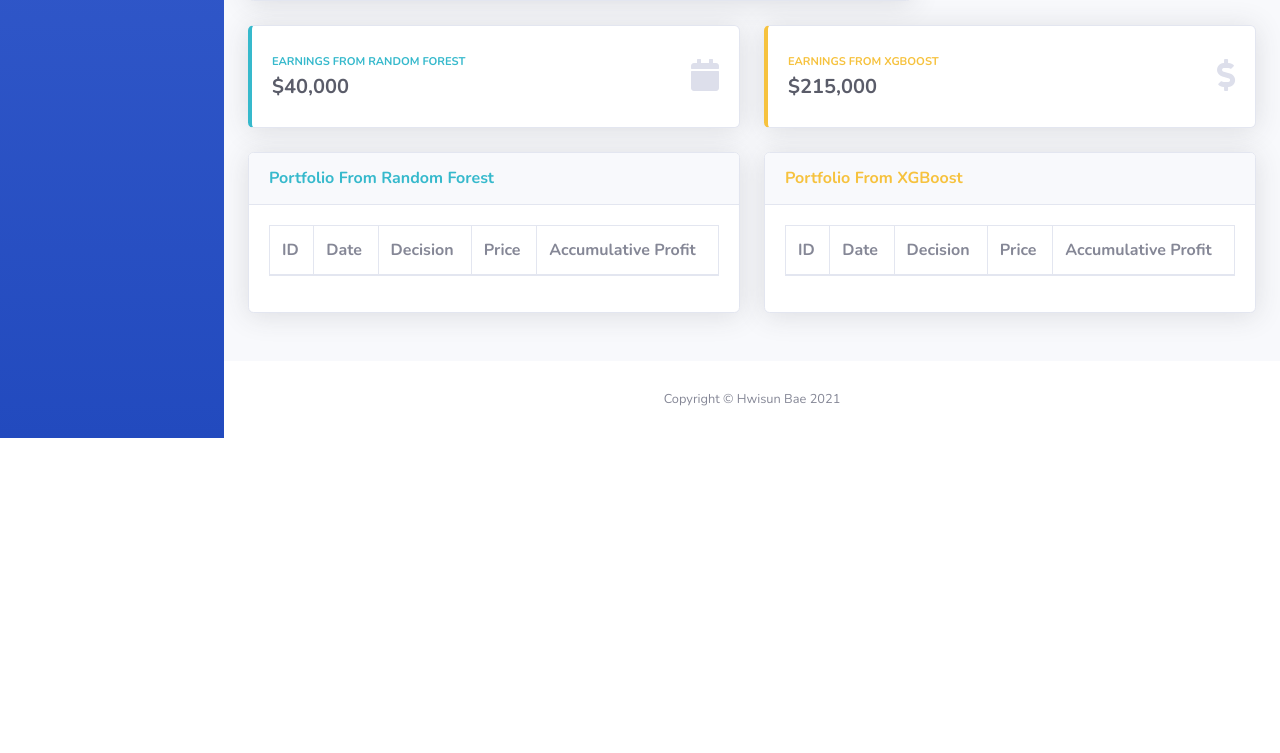
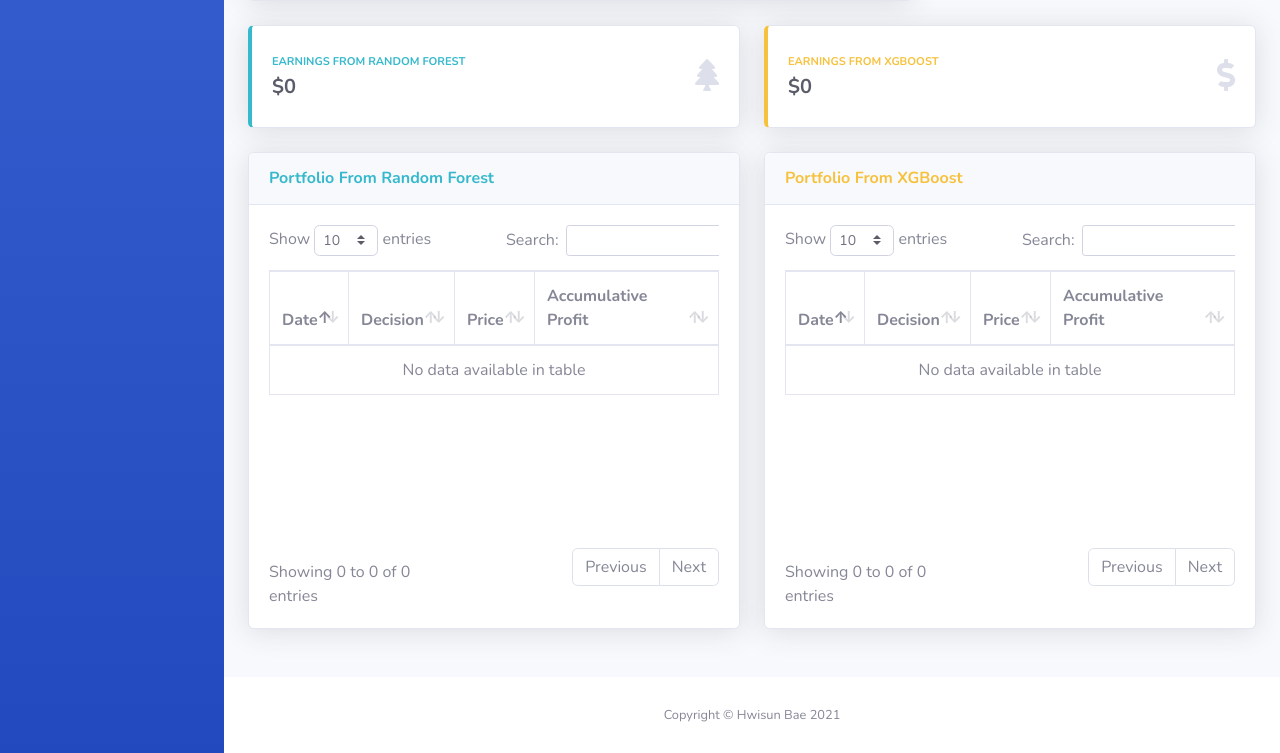
Before and after one commit to hwisunbae/stock-seer, a Django app: page / in a window 1280 px wide. Shown: the part 1274-2027 px from the top of the page. Before the commit the page ends 1712 px from the top, so only its background shows below. Run offline with Django 3.2, Linux system fonts and the light colour scheme; the visitor is signed in with stand-in values (Sample User, id 1); lists and menus that the app fills with data are empty; some libraries are stand-ins or nearby versions.

Commit message:
final touch

```diff
--- a/mysite/app/static/js/demo/word-cloud.js
+++ b/mysite/app/static/js/demo/word-cloud.js
@@ -17,7 +17,7 @@ $(function() {
         minDate: "2021/05/01",
         maxDate: "2021/09/30",
     }, function (start, end, label) {
-        alert("A new date selection was made: " + start.format('YYYY-MM-DD') + ' to ' + end.format('YYYY-MM-DD'));
+        // alert("A new date selection was made: " + start.format('YYYY-MM-DD') + ' to ' + end.format('YYYY-MM-DD'));
         picked_start = start.format('YYYY-MM-DD')
         picked_end = end.format('YYYY-MM-DD')
     })
--- a/mysite/app/templates/charts.html
+++ b/mysite/app/templates/charts.html
@@ -88,7 +88,7 @@
 
     </div>
     <!-- End of Page Wrapper -->
-
+</div>
 <!-- Scroll to Top Button-->
 <a class="scroll-to-top rounded" href="#page-top">
     <i class="fas fa-angle-up"></i>
--- a/mysite/app/templates/index.html
+++ b/mysite/app/templates/index.html
@@ -4,7 +4,8 @@
 <head>
 
     {% include "head_part.html" %}
-
+    <!-- Custom styles for this page -->
+    <link href="/static/vendor/datatables/dataTables.bootstrap4.min.css" rel="stylesheet">
 
 </head>
 
@@ -149,7 +150,8 @@
                                     <canvas id="prediction-chart" ></canvas>
                                 </div>
                                 <hr>
-                                <div id="description">Train set is pre-defined 20% of the date that user selects, which means machine learning model predicts stock price for only 20% of the date that user defines.</div>
+                                <div id="description">Train set is pre-defined 20% of the date that user selects, which means machine learning model predicts stock price for only 20% of the date that user defines.
+                                </div>
                             </div>
                         </div>
                     </div>
@@ -197,10 +199,10 @@
                                     <div class="col mr-2">
                                         <div class="text-xs font-weight-bold text-info text-uppercase mb-1">
                                             Earnings From Random Forest</div>
-                                        <div class="h5 mb-0 font-weight-bold text-gray-800">$40,000</div>
+                                        <div id="rf-profit" class="h5 mb-0 font-weight-bold text-gray-800">$0</div>
                                     </div>
                                     <div class="col-auto">
-                                        <i class="fas fa-calendar fa-2x text-gray-300"></i>
+                                        <i class="fas fa-tree fa-2x text-gray-300"></i>
                                     </div>
                                 </div>
                             </div>
@@ -214,7 +216,7 @@
                                     <div class="col mr-2">
                                         <div class="text-xs font-weight-bold text-warning text-uppercase mb-1">
                                             Earnings From XGBoost</div>
-                                        <div class="h5 mb-0 font-weight-bold text-gray-800">$215,000</div>
+                                        <div id="xgb-profit" class="h5 mb-0 font-weight-bold text-gray-800">$0</div>
                                     </div>
                                     <div class="col-auto">
                                         <i class="fas fa-dollar-sign fa-2x text-gray-300"></i>
@@ -240,7 +242,6 @@
                                     <table class="table table-bordered" id="dataTable-rf" width="100%" cellspacing="0">
                                         <thead>
                                             <tr>
-                                                <th>ID</th>
                                                 <th>Date</th>
                                                 <th>Decision</th>
                                                 <th>Price</th>
@@ -248,15 +249,6 @@
                                             </tr>
                                         </thead>
                                         <tbody id="dataTable-rf-tbody">
-                                        {% for tweet in positive_tweets %}
-                                            <tr>
-                                                <td>{{ tweet.created_at }}</td>
-                                                <td>{{ tweet.user_name }}</td>
-                                                <td>{{ tweet.text }}</td>
-                                                <td>{{ tweet.polarity }}</td>
-                                            </tr>
-                                        {% endfor %}
-
                                         </tbody>
                                     </table>
                                 </div>
@@ -275,7 +267,6 @@
                                     <table class="table table-bordered" id="dataTable-xgb" width="100%" cellspacing="0">
                                         <thead>
                                             <tr>
-                                                <th>ID</th>
                                                 <th>Date</th>
                                                 <th>Decision</th>
                                                 <th>Price</th>
@@ -283,16 +274,6 @@
                                             </tr>
                                         </thead>
                                         <tbody id="dataTable-xgb-tbody">
-                                        {% for tweet in positive_tweets %}
-                                            <tr>
-                                                <td><a href="https://twitter.com/tweet/status/{{ tweet.id }}">{{ tweet.id}}</a></td>
-                                                <td>{{ tweet.created_at }}</td>
-                                                <td>{{ tweet.user_name }}</td>
-                                                <td>{{ tweet.text }}</td>
-                                                <td>{{ tweet.polarity }}</td>
-                                            </tr>
-                                        {% endfor %}
-
                                         </tbody>
                                     </table>
                                 </div>
@@ -324,6 +305,9 @@
 {% include "modals_and_scripts_part.html" %}
 
 <!-- Page level plugins -->
+<script src="/static/vendor/datatables/jquery.dataTables.min.js"></script>
+<script src="/static/vendor/datatables/dataTables.bootstrap4.min.js"></script>
+<!-- Page level plugins -->
 <script src="/static/vendor/chart.js/Chart.min.js"></script>
 
 <!-- Page level custom scripts -->
@@ -331,6 +315,24 @@
 
 
 <script>
+    // Global variables
+    table_xgb = $('#dataTable-xgb').DataTable({
+        "scrollY": "200px",
+        "bDestroy": true,
+        columnDefs: [{
+            "defaultContent": "-",
+            "targets": "_all"
+        }],
+    })
+
+    table_rf = $('#dataTable-rf').DataTable({
+        "scrollY": "200px",
+        "bDestroy": true,
+        columnDefs: [{
+            "defaultContent": "-",
+            "targets": "_all"
+        }],
+    })
 
     $(function() {
         let myPieChart, myLineChart, myPredictionChart
@@ -362,7 +364,7 @@
             }
             else {
                 $('#fetch-tweets').prop("disabled", false);
-                alert("A new date selection was made: " + start.format('YYYY-MM-DD') + ' to ' + end.format('YYYY-MM-DD'));
+                // alert("A new date selection was made: " + start.format('YYYY-MM-DD') + ' to ' + end.format('YYYY-MM-DD'));
             }
         })
 
@@ -449,6 +451,41 @@
 
                 },
                 success: function (data) {
+                    // ------------------------------
+                    // Table
+                    // ------------------------------
+                    table_xgb.clear()
+                    table_rf.clear()
+                    let xgb_objs = JSON.parse(data.xgb_objs),
+                        rf_objs = JSON.parse(data.rf_objs)
+                    $.each(xgb_objs, function(i, item){
+                        table_xgb.row.add([
+                            String(item.fields.date).substring(0, 10),
+                            (String(item.fields.decision)=='Decision.B') ? 'Buy': 'Sell',
+                            '$'+item.fields.price,
+                            '$'+item.fields.profit
+                        ])
+
+                        if (i == xgb_objs.length - 1)
+                            $('#xgb-profit').text('$'+item.fields.profit)
+                    })
+
+                    $.each(rf_objs, function(i, item){
+                        table_rf.row.add([
+                            String(item.fields.date).substring(0, 10),
+                            (String(item.fields.decision)=='Decision.B') ? 'Buy': 'Sell',
+                            '$'+item.fields.price,
+                            '$'+item.fields.profit
+                        ])
+
+                        if (i == rf_objs.length - 1)
+                            $('#rf-profit').text('$'+item.fields.profit)
+                    })
+
+
+                    // ------------------------------
+                    // Chart
+                    // ------------------------------
                     var circle_chart = document.getElementById("tweet-circle-chart");
                     myPieChart = new Chart(circle_chart, {
                         type: 'doughnut',
@@ -593,6 +630,8 @@
                 complete: function (data) {
                     $('#loader').hide();
                     $('#main-content').show();
+                    table_xgb.draw()
+                    table_rf.draw()
                     console.log('complete')
                     const rf = (data.responseJSON.rf_accuracy * 100).toFixed(2),
                         xbf = (data.responseJSON.xgb_accuracy * 100).toFixed(2),
--- a/mysite/app/templates/register.html
+++ b/mysite/app/templates/register.html
@@ -84,7 +84,7 @@
 <!-- Custom scripts for all pages-->
 <script src="/static/js/sb-admin-2.min.js"></script>
 <script>
-    $('#btn-register').click(function() {\
+    $('#btn-register').click(function() {
         let first_name = $('#exampleFirstName').val(), last_name = $('#exampleLastName').val(),
             user_name = $('#exampleUserName').val(), email = $('#exampleInputEmail').val(),
             password = $('#exampleInputPassword').val()
--- a/mysite/app/views.py
+++ b/mysite/app/views.py
@@ -156,11 +156,11 @@ def visualize_tweet_report(request):
     # -------------------------------
     # Stock Portfolio
     Portfolio.objects.all().delete()
+    portfolio_cal(rf_pred_stock, MLMethod.RF)
+    portfolio_cal(xgb_pred_stock, MLMethod.XG)
 
-    portfolio_cal(rf_pred_stock, MLMethod.RF)
-
-
-    print(Portfolio.objects.all())
+    xgb_objs = serializers.serialize('json', Portfolio.objects.filter(ml_method=MLMethod.XG))
+    rf_objs = serializers.serialize('json', Portfolio.objects.filter(ml_method=MLMethod.RF))
 
     return JsonResponse(data={
         'ratio_labels': ratio_labels,
@@ -171,7 +171,9 @@ def visualize_tweet_report(request):
         'rf_pred': rf_pred,
         'xgb_pred': xgb_pred,
         'rf_accuracy': rf_accuracy,
-        'xgb_accuracy': xgb_accuracy
+        'xgb_accuracy': xgb_accuracy,
+        'xgb_objs': xgb_objs,
+        'rf_objs': rf_objs
     })
 
 
@@ -187,26 +189,26 @@ def portfolio_cal(pred_stock, ml_method):
     for i in range(len(pred_stock)):
         pred = pred_stock.iloc[i]['Predicted']
         real = pred_stock.iloc[i]['Real']
-        print('----------------------------')
-        print('i', i)
-        print('pred', pred)
-        print('real', real)
-        print('pred_mean', pred_mean)
+        # print('----------------------------')
+        # print('i', i)
+        # print('pred', pred)
+        # print('real', real)
+        # print('pred_mean', pred_mean)
 
         # BUY decision (pred < mean)
         if (pred < pred_mean) and (portfolio_limit == 0):
             portfolio_limit = 1
             profit = 0
-            print('----------------------------')
-            print('BUY')
-            print('date', pred_stock.iloc[i]['date'])
-            print('decision', 'buy')
-            print('price', pred_stock.iloc[i]['Real'])
-            print('bought', pred_stock.iloc[i]['Real'])
-            print('profit', profit)
+            # print('----------------------------')
+            # print('BUY')
+            # print('date', pred_stock.iloc[i]['date'])
+            # print('decision', 'buy')
+            # print('price', pred_stock.iloc[i]['Real'])
+            # print('bought', pred_stock.iloc[i]['Real'])
+            # print('profit', profit)
 
-            if Portfolio.objects.filter(decision=Decision.S).exists():
-                profit = Portfolio.objects.latest('profit').profit
+            if Portfolio.objects.filter(ml_method=ml_method, decision=Decision.S).exists():
+                profit = Portfolio.objects.filter(ml_method=ml_method, decision=Decision.S).latest('profit').profit
 
             portfolio_bought = Portfolio.objects.create(date=pred_stock.iloc[i]['date'],
                                                         ml_method=ml_method,
@@ -217,35 +219,38 @@ def portfolio_cal(pred_stock, ml_method):
 
         # SELL decision (pred > actual bought value at buy time)
         bought = 0
-        if Portfolio.objects.filter(decision=Decision.B).exists():
-            bought = Portfolio.objects.filter(decision=Decision.B).latest('date').price
+        if Portfolio.objects.filter(ml_method=ml_method, decision=Decision.B).exists():
+            bought = Portfolio.objects.filter(ml_method=ml_method, decision=Decision.B).latest('date').price
 
         if (pred > bought) and (bought != 0) and (portfolio_limit == 1):
             portfolio_limit = 0
             sold = pred_stock.iloc[i]['Real']
-            print('----------------------------')
-            print('SELL at', pred_stock.iloc[i]['Real'])
-            print('date', pred_stock.iloc[i]['date'])
-            print('decision', 'sell')
-            print('price (sold)', sold)
-            print('bought', bought)
-            print('profit', sold - bought)
+            # print('----------------------------')
+            # print('SELL at', pred_stock.iloc[i]['Real'])
+            # print('date', pred_stock.iloc[i]['date'])
+            # print('decision', 'sell')
+            # print('price (sold)', sold)
+            # print('bought', bought)
+            # print('profit', sold - bought)
 
             portfolio_sold = Portfolio.objects.create(date=pred_stock.iloc[i]['date'],
                                                       ml_method=ml_method,
                                                       decision=Decision.S,
                                                       price=sold,
-                                                      profit=Portfolio.objects.latest('profit').profit + sold - bought)
+                                                      profit=Portfolio.objects
+                                                      .filter(ml_method=ml_method)
+                                                      .latest('profit')
+                                                      .profit + (sold - bought))
             portfolio_sold.save()
 
 
 def fetch_word_cloud(request):
     picked_start = request.GET['picked_start']
     picked_end = request.GET['picked_end']
-    print(picked_start, picked_end)
+    # print(picked_start, picked_end)
     tweet_df = pd.DataFrame(list(Tweets.objects.filter(created_at__range=[picked_start, picked_end]).values()))
     data, doc_num, word_count_vector_num = get_idf_value(tweet_df)
-    print(data, doc_num, word_count_vector_num)
+    # print(data, doc_num, word_count_vector_num)
     return JsonResponse(data={
         'data': data,
         'doc_num': doc_num,
@@ -257,10 +262,15 @@ def fetch_tweet(request):
     picked_start = request.GET['picked_start']
     picked_end = request.GET['picked_end']
 
-    objs = Tweets.objects.filter(created_at__range=[picked_start, picked_end])
-    all_tweets = objs.all()
+    pos = Tweets.objects.filter(created_at__range=[picked_start, picked_end], analysis=1).order_by('-polarity')
+    neg = Tweets.objects.filter(created_at__range=[picked_start, picked_end], analysis=-1).order_by('polarity')
+    neu = Tweets.objects.filter(created_at__range=[picked_start, picked_end], analysis=0).order_by('-subjectivity')
+    pos_tweets = serializers.serialize('json', pos)
+    neg_tweets = serializers.serialize('json', neg)
+    neu_tweets = serializers.serialize('json', neu)
 
-    data = serializers.serialize('json', all_tweets)
-    # print(data)
-
-    return HttpResponse(data, content_type="application/json")
+    return JsonResponse(data={
+        'pos_tweets': pos_tweets,
+        'neg_tweets': neg_tweets,
+        'neu_tweets': neu_tweets
+    })
```
Also changed, not shown: mysite/app/templates/tables.html (+24 -14 lines). Lines whose indentation alone changed are shown as unchanged.
